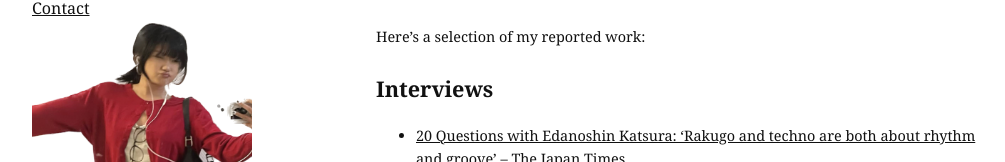
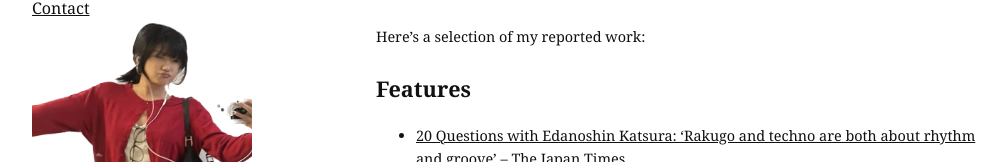
Before and after one commit to wakabss/portfolio-site, a Next.js app: page /reported in a window 1280 px wide. Shown: the part 243-405 px from the top of the page, without its empty margins (106-1111 px from the left). Built offline with nearby package versions, Linux system fonts and the light colour scheme.

Commit message:
Update page.tsx

```diff
--- a/app/reported/page.tsx
+++ b/app/reported/page.tsx
@@ -6,7 +6,7 @@ export default function ReportedPage() {
       <div style={{ fontSize: '0.9rem', lineHeight: 1.6 }}>
         <p>Here’s a selection of my reported work:</p>
 
-        <h2>Interviews</h2>
+        <h2>Features</h2>
         <ul>
           <li>
             <a
```
